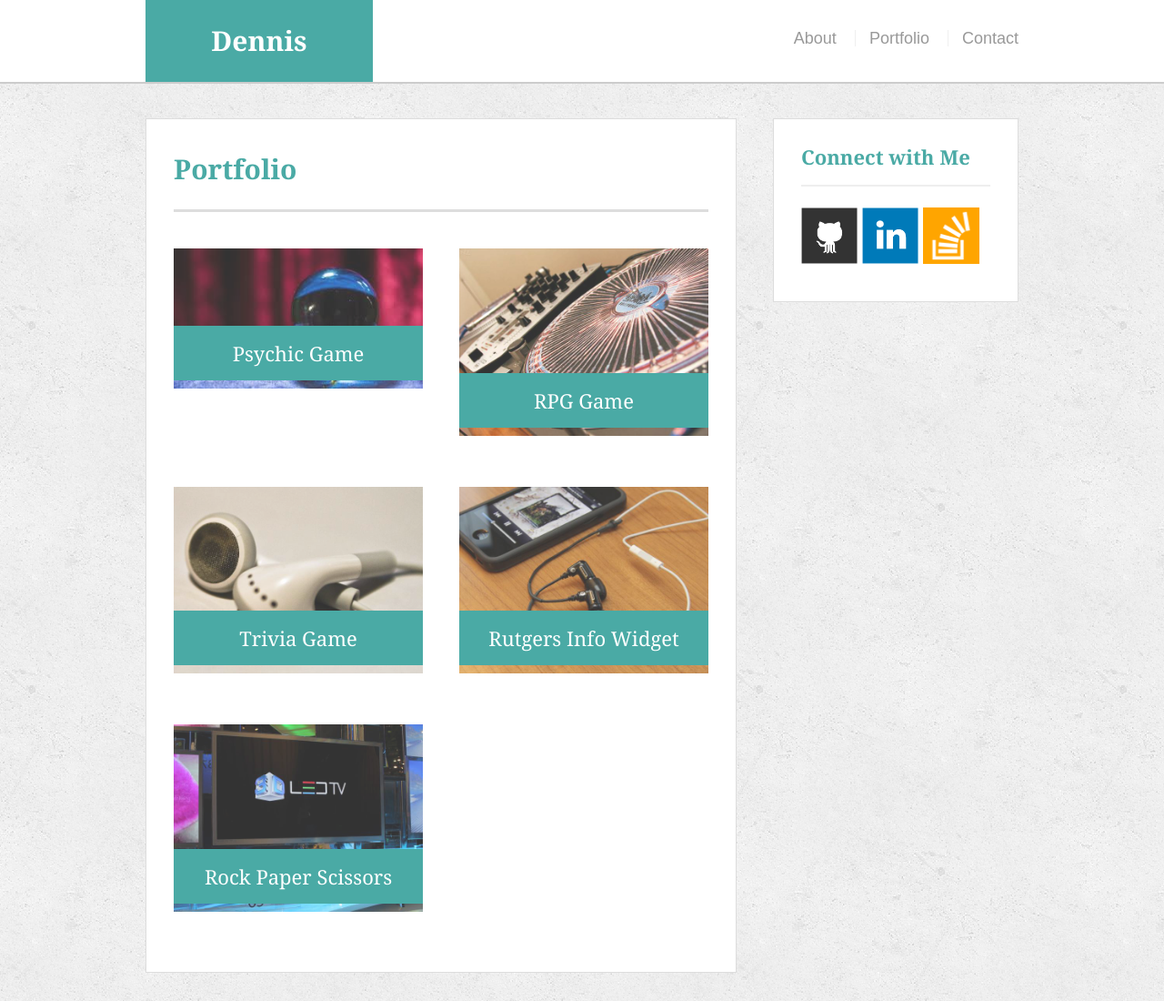
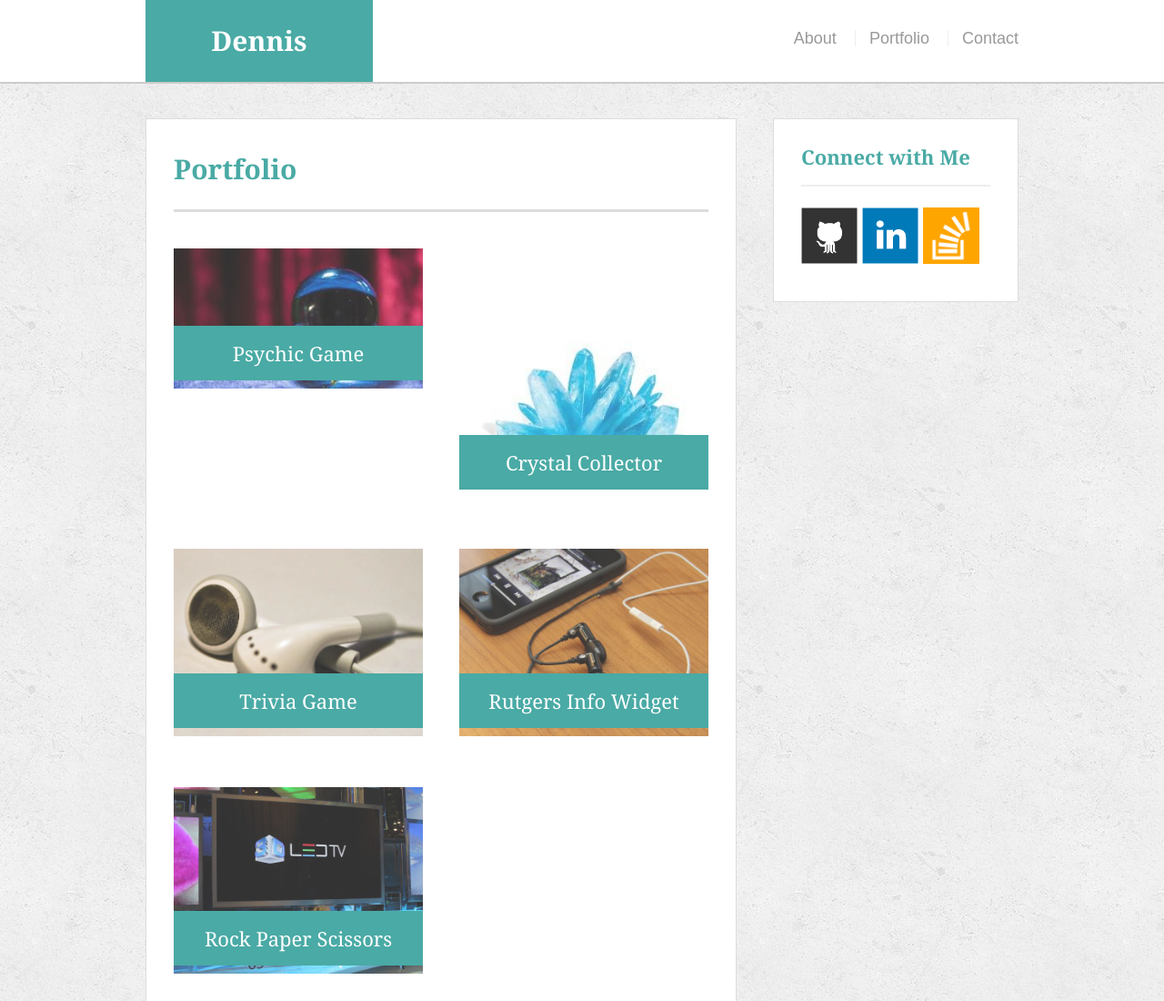
Before and after one commit to DennisMarkham/Responsive-Portfolio, a plain HTML site: page portfolio.html in a window 1280 px wide. Shown: the top 1100 px of the page at 91% size. Drawn offline with Linux system fonts and the light colour scheme.

Commit message:
changing portfolio

```diff
--- a/portfolio.html
+++ b/portfolio.html
@@ -35,9 +35,11 @@
         <h3>Psychic Game</h3>
       </div>
       <div class="work">
-        <img src="assets/images/technics-q-c-640-480-2.jpg" alt="RPG Game">
+        <a href = "https://dennismarkham.github.io/week-4-game/">
+        <img src="assets/images/crystal.jpg" alt="Crystal Collector">
+      </a>
 
-        <h3>RPG Game</h3>
+        <h3>Crystal Collector</h3>
       </div>
       <div class="work">
         <img src="assets/images/technics-q-c-640-480-5.jpg" alt="Trivia Game">
```
Also changed, not shown: contact.html (+1 -1 lines), index.html (+1 -1 lines), assets/images/crystal.jpg (added).
